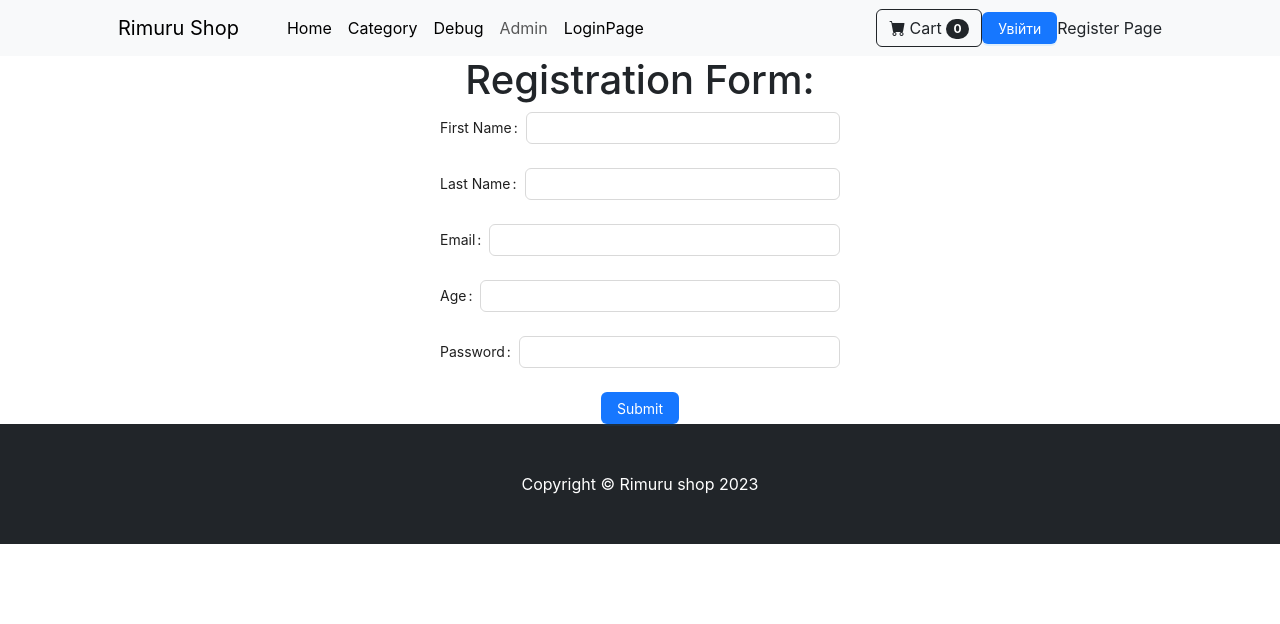
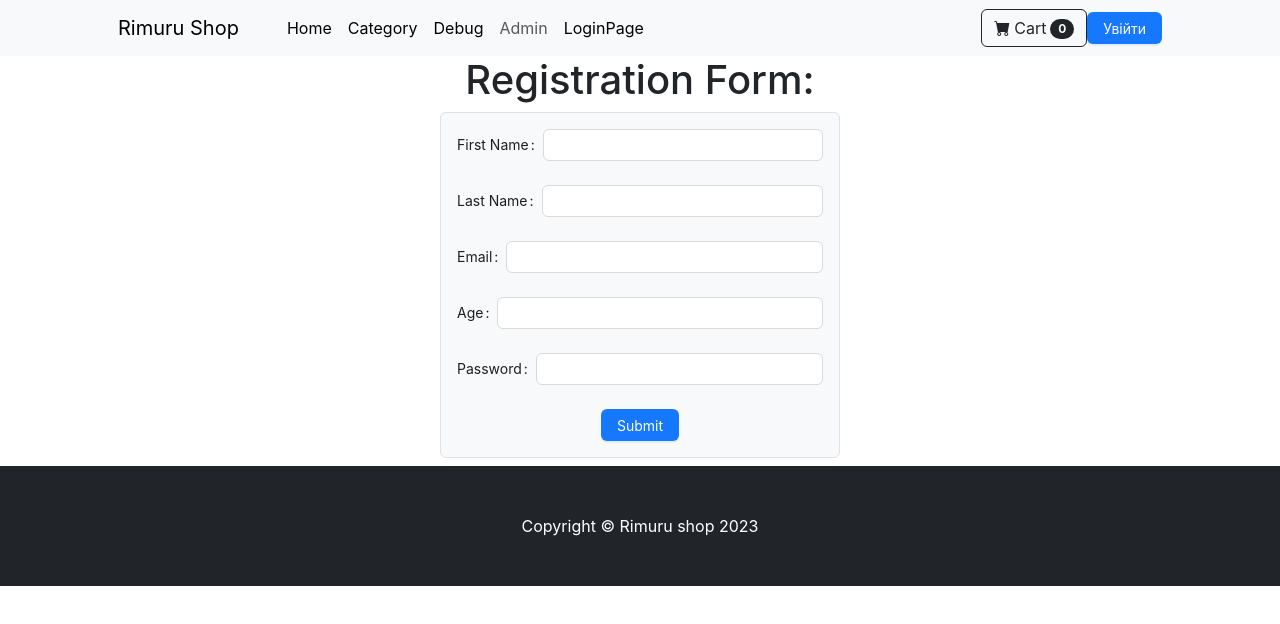
Before and after one commit to RaxFord1/react-shop, a React (Create React App) app: page /login in a window 1280 px wide. Shown: the top 624 px of the page. Built offline with nearby package versions, Linux system fonts and the light colour scheme; no server answers.

Commit message:
moved registration link to modal. added styles to the registration form

```diff
--- a/src/components/LoginModal.js
+++ b/src/components/LoginModal.js
@@ -114,10 +114,10 @@ const LoginModal = () => {
             </Button>
           </Form.Item>
         </Form>
+        <NavLink className="nav-link" to="/login">
+          Register Page
+        </NavLink>
       </Modal>
-      <NavLink className="nav-link" to="/login">
-        Register Page
-      </NavLink>
     </>
   );
 };
--- a/src/components/RegistrationForm.js
+++ b/src/components/RegistrationForm.js
@@ -54,6 +54,7 @@ function RegistrationForm() {
       });
   }
   return (
+    <div className="p-3 mb-2 bg-light text-dark border rounded">
       <Formik
         initialValues={initialValues}
         validationSchema={validationSchema}
@@ -70,6 +71,7 @@ function RegistrationForm() {
           </Button>
         </Form>
       </Formik>
+    </div>
   );
 }
 
```
Lines whose indentation alone changed are shown as unchanged.
